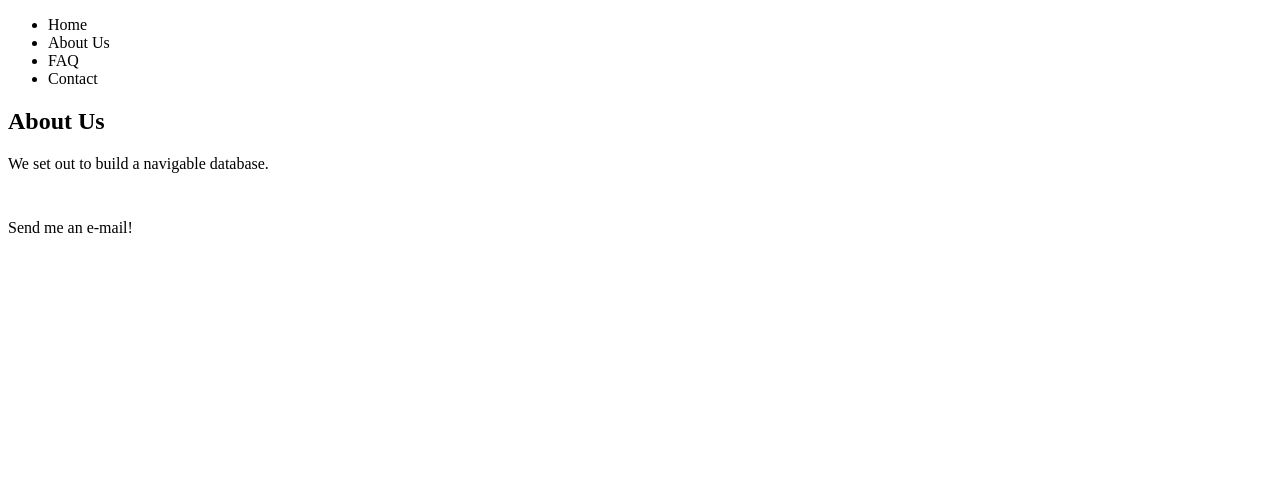
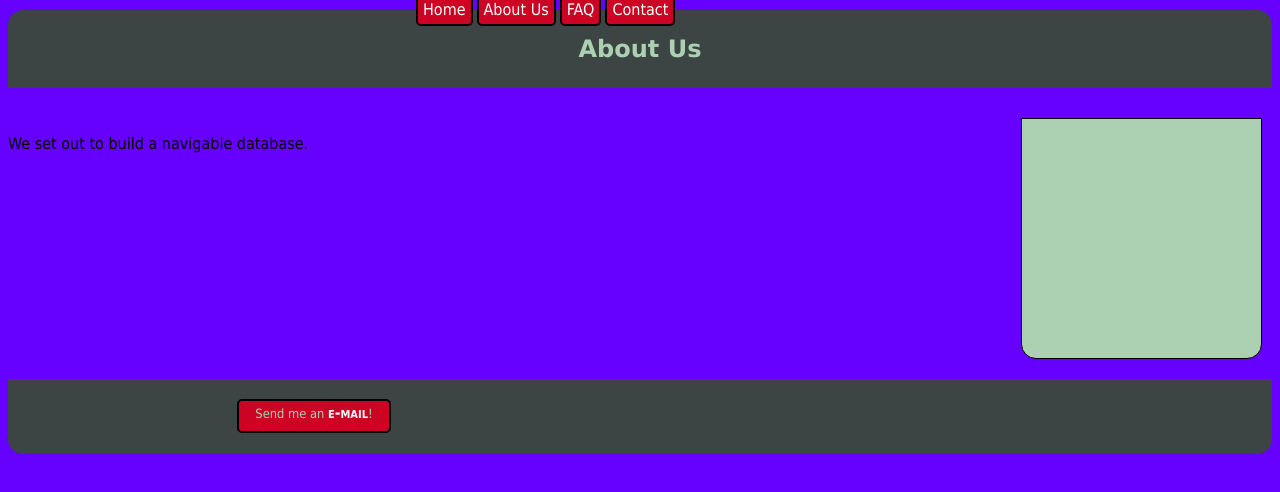
Before and after one commit to kohutb/monkeywrench, a plain HTML site: page index.html in a window 1280 px wide. Drawn offline with Linux system fonts and the light colour scheme; files that its build step writes are made by us from their sources.

Commit message:
stylesheet

```diff
--- a/index.html
+++ b/index.html
@@ -1,7 +1,7 @@
 <!DOCTYPE html>
 <html>
 	<head>
-		<link type="css" rel="stylesheet" href="stylesheet.css" >
+		<link type="text/css" rel="stylesheet" href="/stylesheets/stylesheet.css" >
 		<title>My Pages</title>
 	</head>
 	<body>
```
